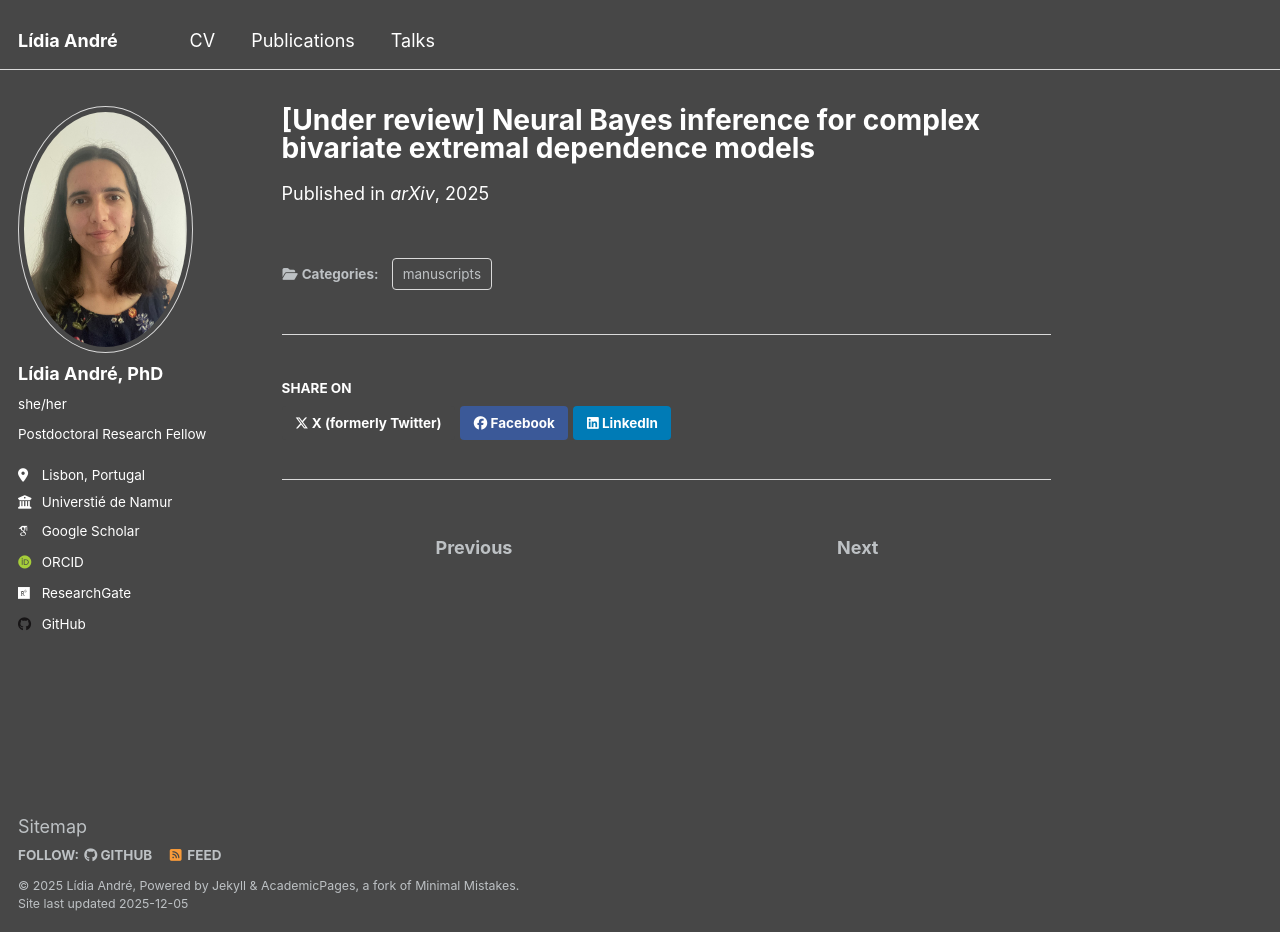
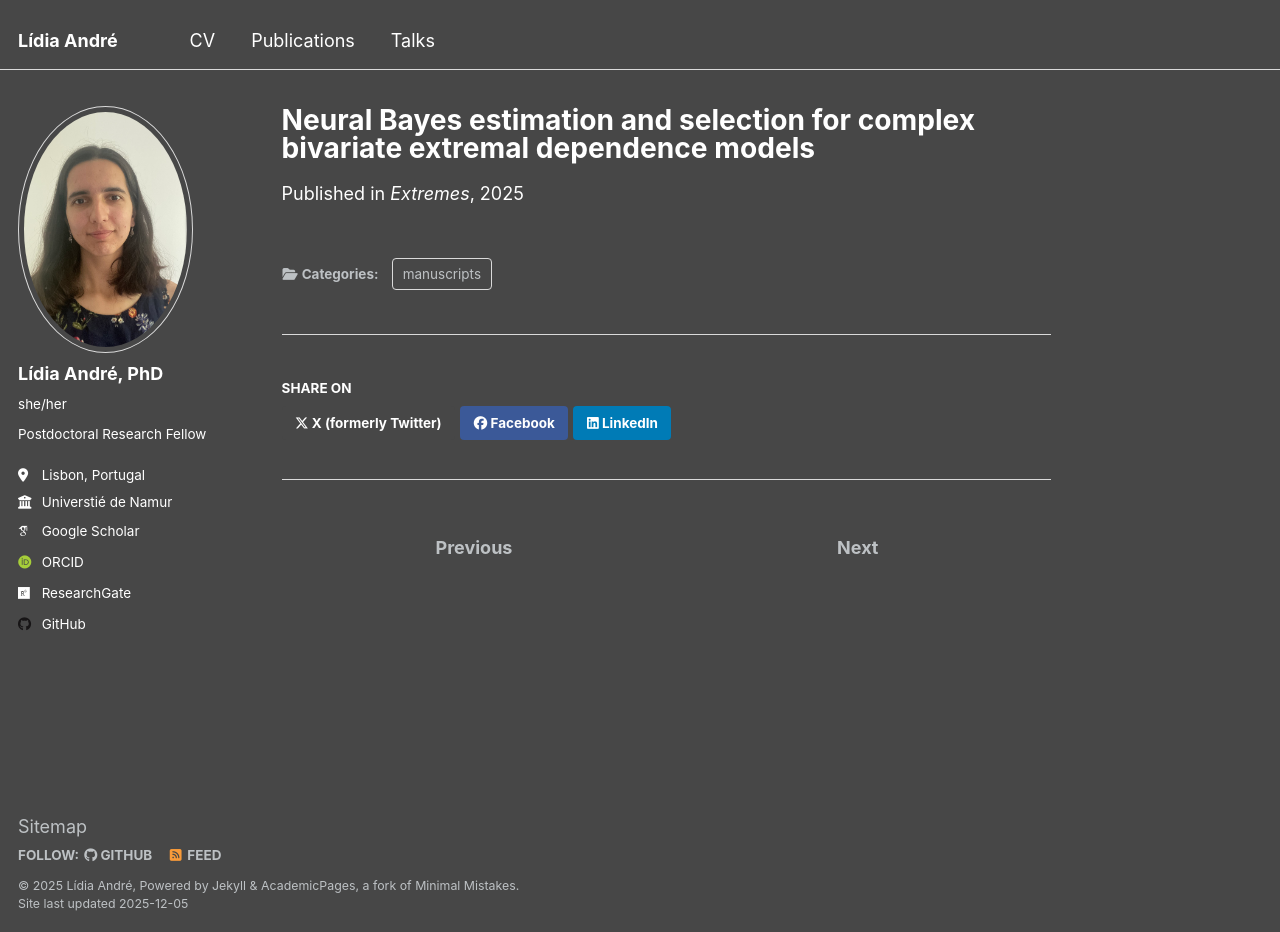
Before and after one commit to lidiamandre/lidiamandre.github.io, a Jekyll site: the page built from _publications/PaperY3.md, in a window 1280 px wide and 932 px high. Built offline with Jekyll 4.4.1, drawn with Linux system fonts in a browser that asks for light colours; some web fonts are replaced.

Commit message:
Published version of Paper3

```diff
--- a/_publications/PaperY3.md
+++ b/_publications/PaperY3.md
@@ -1,8 +1,8 @@
 ---
-title: "[Under review] Neural Bayes inference for complex bivariate extremal dependence models"
+title: "Neural Bayes estimation and selection for complex bivariate extremal dependence models"
 collection: publications
 category: manuscripts
-date: 2025-03-29
-venue: 'arXiv'
-paperurl: 'https://arxiv.org/abs/2503.23156'
+date: 2025-12-05
+venue: 'Extremes'
+paperurl: 'https://doi.org/10.1007/s10687-025-00521-8'
 ---
```
